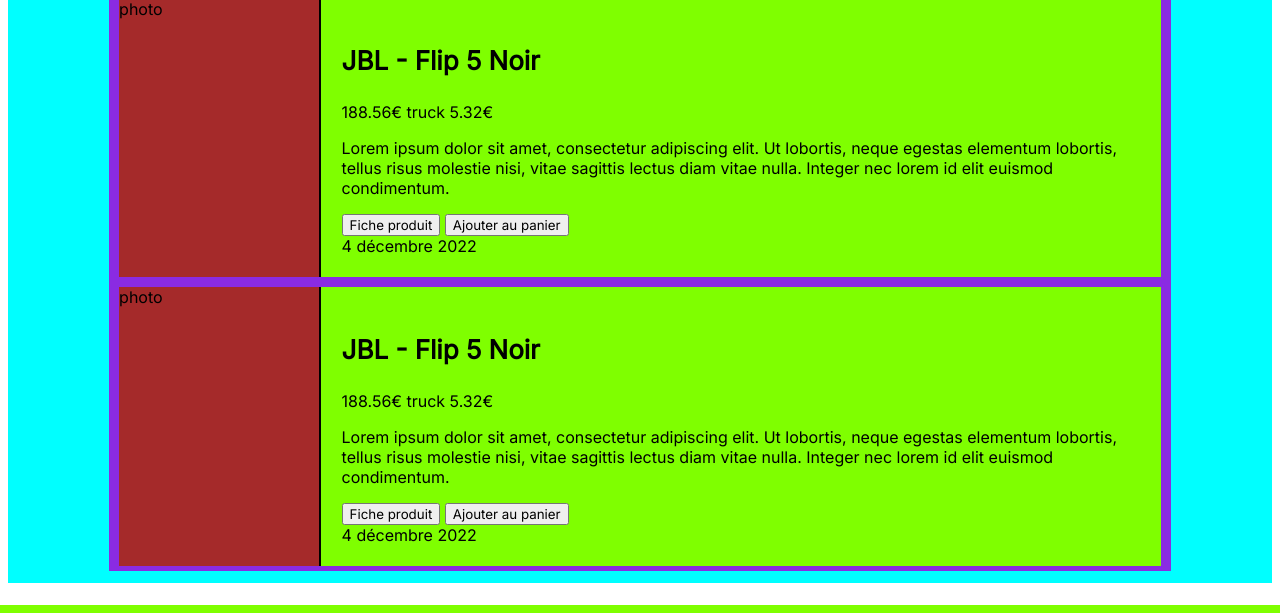
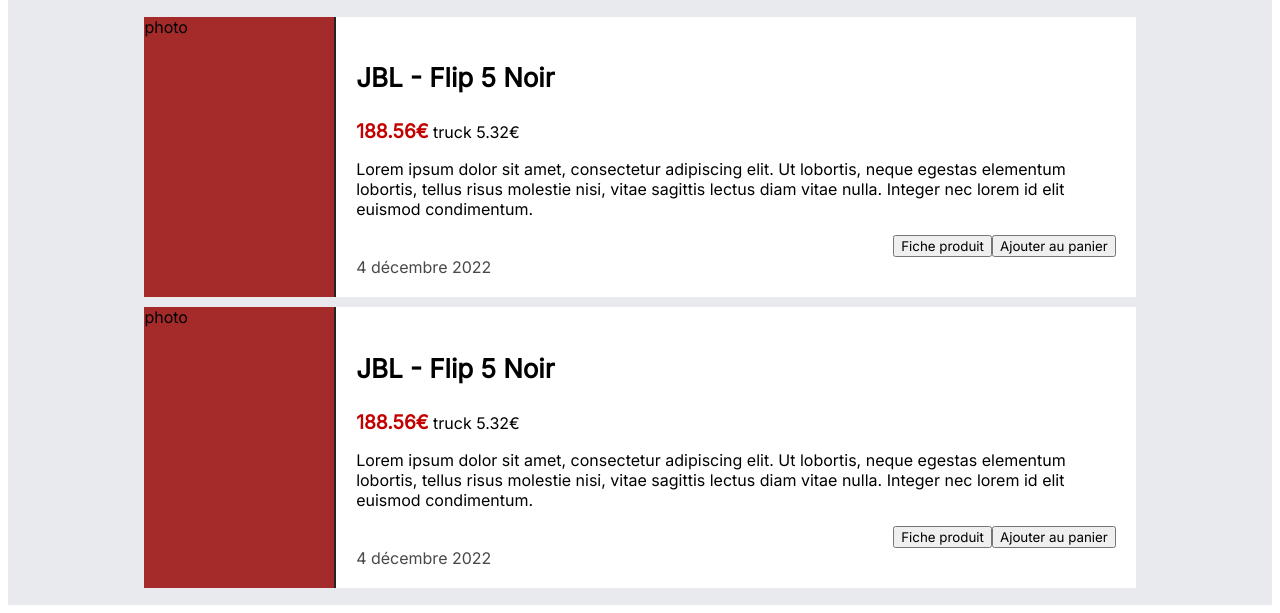
Before and after one commit to ThomasGorisseGit/MerchPHP, a PHP site: page / in a window 1280 px wide. Shown: the part 195-808 px from the top of the page. Run offline with PHP 8.4, Linux system fonts and the light colour scheme.

Commit message:
Ajout Léa

```diff
--- a/styles/_main.css
+++ b/styles/_main.css
@@ -6,13 +6,13 @@
 
 /* Liste des articles */
 .article-list {
-    background-color: aqua;
-    padding: 1% 8%;
+    background-color: #E9EAED;
+    padding: 1% 10%;
 }
 
 /* Article */
 .article-item {
-    background-color: blueviolet;
+    background-color: #E9EAED;
     display: flex;
     padding: 5px 10px;
 }
@@ -21,14 +21,14 @@
 .item-image {
     width: 20vw;
     background-color: brown;
-    border-right: solid 2px black;
+    border-right: solid 2px rgb(37, 37, 37);
 }
 
 /* Description de l'article */
 .item-content {
     padding: 2%;
     width: 80vw;
-    background-color: chartreuse;
+    background-color: white;
 }
 
 h1.item-title {
@@ -38,5 +38,46 @@
 }
 
 .item-price {
+    color: rgb(194, 0, 0);
+    font-size: larger;
+    font-weight: bold;
+}
 
+.truck{
+    width: 30px;
+    margin-left: 20px;
 }
+
+/* boutons */
+.item-buttons{
+    display: flex;
+    justify-content: flex-end;
+}
+
+.item-button-grey{
+    background-color:#bfbfbf;
+	border-radius:4px;
+	border:1px solid #BFBFBF;
+	cursor:pointer;
+	color: black;
+	padding:10px 17px;
+    margin-right: 1%;
+}
+
+.item-button-green{
+    background-color:#12b034;
+	border-radius:4px;
+	border:1px solid #12b034;
+	cursor:pointer;
+	color:#ffffff;
+	padding:10px 17px;
+}
+
+/* date */
+.date-word{
+    font-weight: bold;
+}
+
+.item-date{
+    color: #484848;
+}
--- a/styles/_navbar.css
+++ b/styles/_navbar.css
@@ -1,4 +1,3 @@
-
 * {
     font-family: 'Inter', sans-serif;
 }
@@ -19,19 +18,18 @@
     color: white;
     font-size: 1.2rem;
     font-style: oblique;
-    padding: 3%;
 }
 .main-title{
     background-color: #35373B;
     display: flex;
     width: 100%;
     text-align: center;
+    align-items: center;
     justify-content: center;
+    gap: 22px;
+    padding: 15px 0px;
 }
-.title{
-    display: flex;
-    align-items: center
-}
+
 .logo{
     width: 50px;
     height: 50px;
@@ -44,7 +42,7 @@
 }
 .searchnav{
     display: flex;
-    width: 100%;
+    width: 70%;
     height: 100%;
     justify-content: space-evenly;
     align-items: center;
@@ -62,9 +60,8 @@
 .research-bar{
     width:300px;
     height:25px;
-    border-radius:25px;
+    border-radius:15px;
     border: none;
-
 }
 
 /* Liste des marques */
@@ -76,7 +73,7 @@
     background-size: 100% 100%;
 }
 
-.brands-list li {
+.brands-list button {
     margin: 24px 10px;
     padding: 8px 30px;
     background-color: #2F2F2F;
```
Also changed, not shown: connection.php (+13 -12 lines), assets/topmarques.svg (added).
